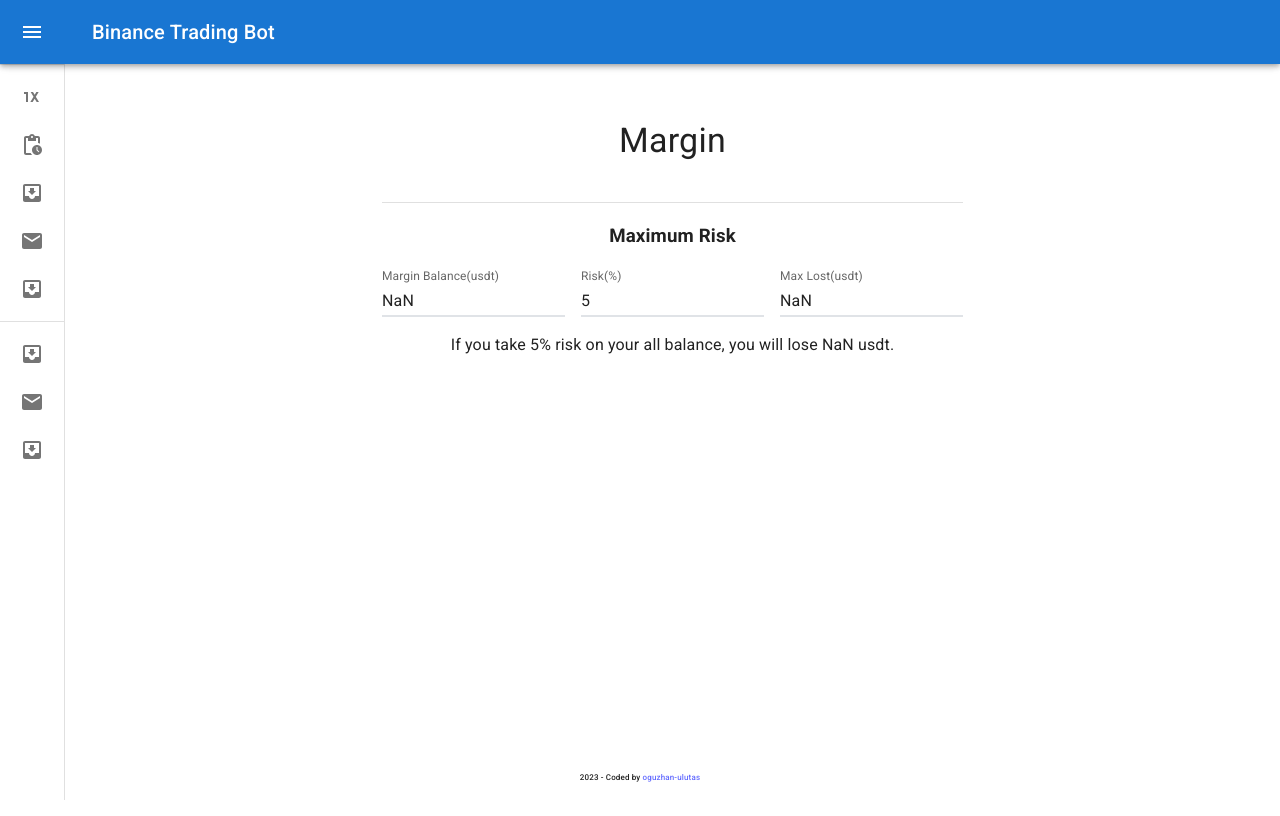
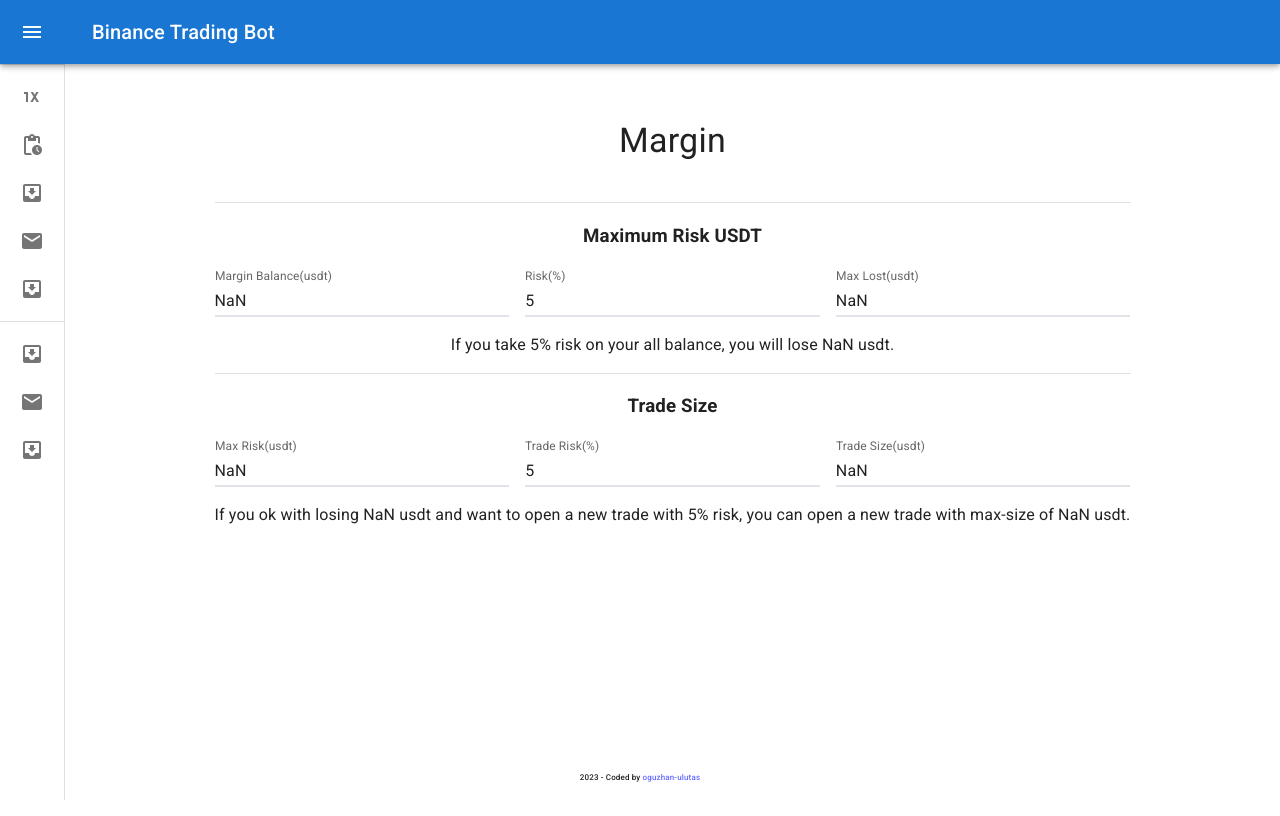
Before and after one commit to oguzhan-ulutas/binance-trading-bot, a React (Vite) app in the folder client/: page /order in a window 1280 px wide. Built offline with nearby package versions, Linux system fonts and the light colour scheme; no server answers.

Commit message:
Add calculating trade size logic

```diff
--- a/client/src/components/03-order/TotalRiskCalculator.jsx
+++ b/client/src/components/03-order/TotalRiskCalculator.jsx
@@ -3,6 +3,8 @@
 import { outlinedInputClasses } from "@mui/material/OutlinedInput";
 import Box from "@mui/material/Box";
 import { createTheme, ThemeProvider, useTheme } from "@mui/material/styles";
+
+import Divider from "@mui/material/Divider";
 
 import { BotContext } from "../BotContext";
 
@@ -82,20 +84,35 @@
   const [marginBalance, setMArginBalance] = React.useState(balance);
   const [riskPercent, setRiskPercent] = React.useState(5);
   const [riskUsdt, setRiskUsdt] = React.useState(0);
+  const [tradeRiskPercent, setTradeRiskPercent] = React.useState(5);
+  const [tradeSize, setTradeSize] = React.useState(0);
 
   const calculateMaxRisk = (totalBalance, risk) => {
     const maxRisk = Number(totalBalance) * (Number(risk) * 0.01);
     setRiskUsdt(maxRisk);
   };
 
-  // Run calculateMaxRisk on load
+  // Calculate calculateMaxRisk
   React.useEffect(() => {
     calculateMaxRisk(marginBalance, riskPercent);
   }, [marginBalance, riskPercent]);
 
+  const calculateMaxTradeSize = (totalMaxRisk, tradeRisk) => {
+    console.log((totalMaxRisk / tradeRisk) * 0.01);
+
+    const maxRisk = Number(totalMaxRisk) / (Number(tradeRisk) * 0.01);
+    console.log(maxRisk);
+    setTradeSize(maxRisk);
+  };
+
+  React.useEffect(() => {
+    calculateMaxTradeSize(riskUsdt, tradeRiskPercent);
+  }, [riskUsdt, tradeRiskPercent]);
+
   return (
     <>
-      <h3>Maximum Risk</h3>
+      <div className="max-risk-usdt">
+        <h3>Maximum Risk USDT</h3>
         <Box
           sx={{
             display: "grid",
@@ -108,14 +125,14 @@
               label="Margin Balance(usdt)"
               variant="standard"
               defaultValue={balance.toFixed(2)}
-            onChange={(e) => setMArginBalance(e.target.value)}
+              onChange={(e) => setMArginBalance(Number(e.target.value))}
             />
             <TextField
               label="Risk(%)"
               variant="standard"
               defaultValue={5}
               onChange={(e) => {
-              setRiskPercent(e.target.value);
+                setRiskPercent(Number(e.target.value));
               }}
             />
             <TextField
@@ -128,6 +145,47 @@
         <p>{`If you take ${riskPercent}% risk on your all balance, you will lose ${riskUsdt.toFixed(
           2
         )} usdt.`}</p>
+      </div>
+
+      <Divider />
+
+      <div className="trade-size">
+        <h3>Trade Size</h3>
+        <Box
+          sx={{
+            display: "grid",
+            gridTemplateColumns: { sm: "1fr 1fr 1fr" },
+            gap: 2,
+          }}
+        >
+          <ThemeProvider theme={customTheme(outerTheme)}>
+            <TextField
+              label="Max Risk(usdt)"
+              variant="standard"
+              value={riskUsdt.toFixed(2)}
+              onChange={(e) => setRiskUsdt(Number(e.target.value))}
+            />
+            <TextField
+              label="Trade Risk(%)"
+              variant="standard"
+              defaultValue={5}
+              onChange={(e) => {
+                setTradeRiskPercent(Number(e.target.value));
+              }}
+            />
+            <TextField
+              label="Trade Size(usdt)"
+              variant="standard"
+              value={tradeSize.toFixed(2)}
+            />
+          </ThemeProvider>
+        </Box>
+        <p>{`If you ok with losing ${riskUsdt.toFixed(
+          2
+        )} usdt and want to open a new trade with ${tradeRiskPercent}% risk, you can open a new trade with max-size of ${tradeSize.toFixed(
+          2
+        )} usdt.`}</p>
+      </div>
     </>
   );
 }
```
Also changed, not shown: client/src/components/03-order/TotalRiskCalculator.css (added). Lines whose indentation alone changed are shown as unchanged.
